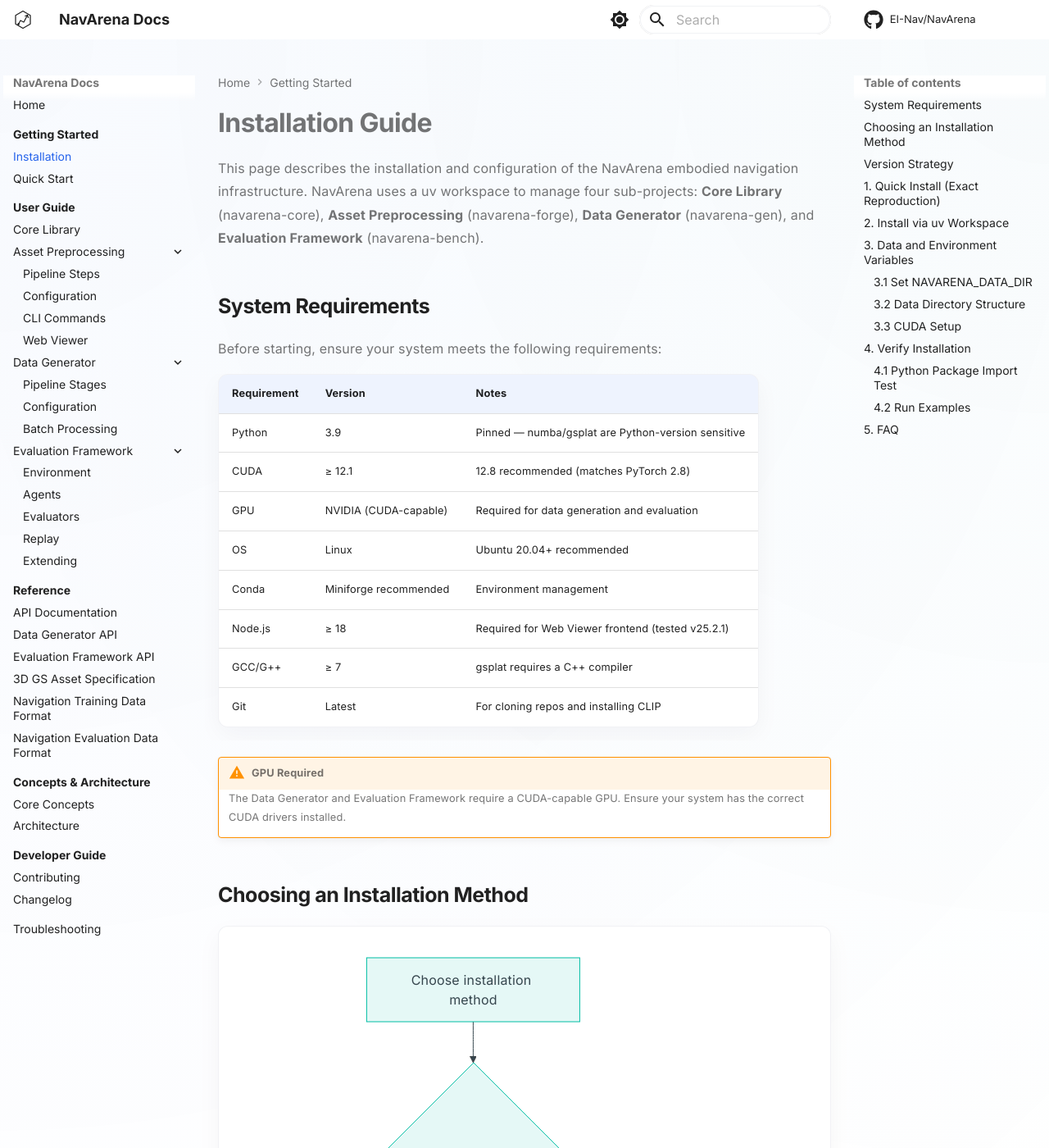
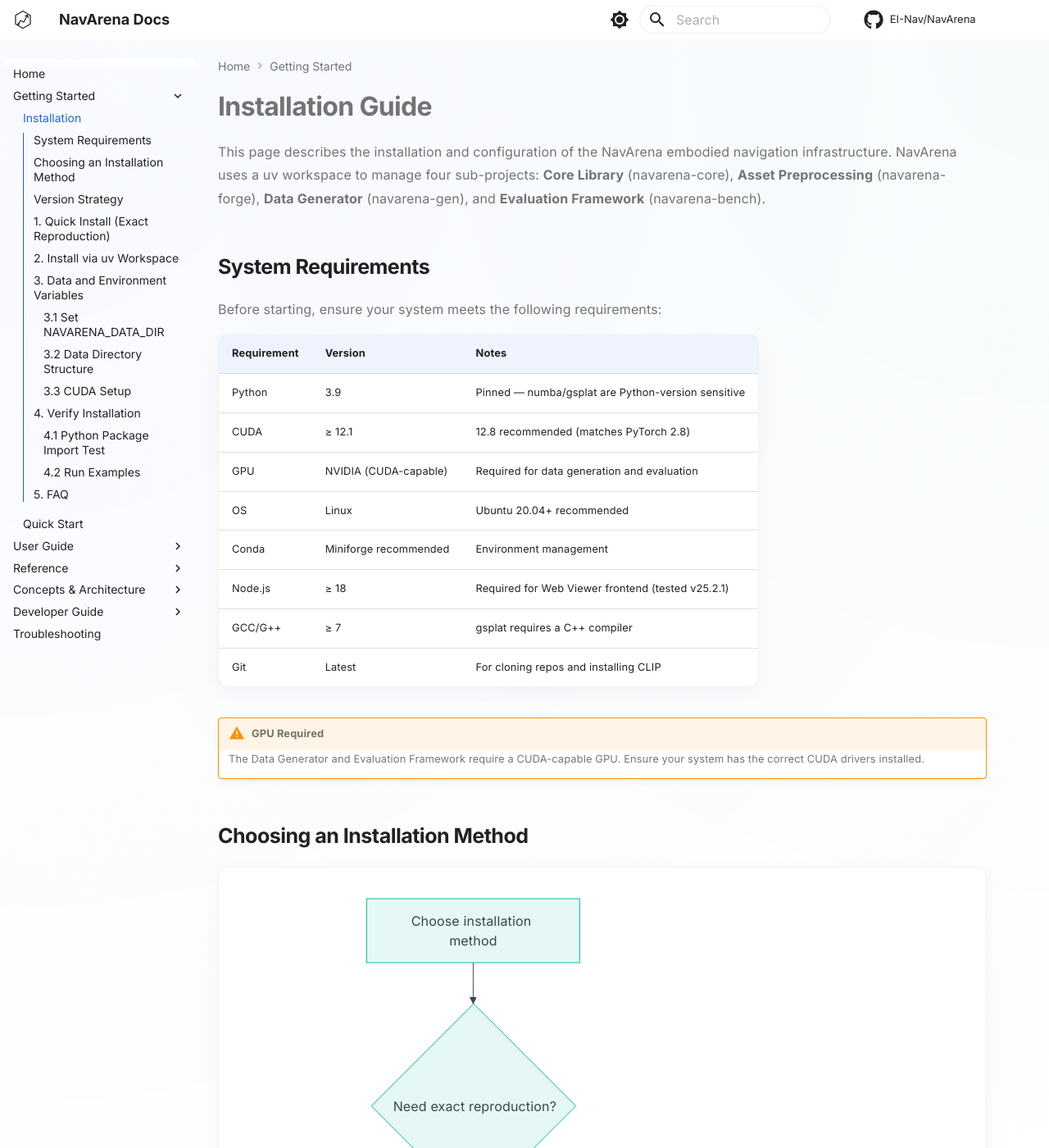
Before and after one commit to EI-Nav/NavArena-Doc, an MkDocs documentation site: the page built from docs/getting-started/installation.md, in a window 1280 px wide and 1400 px high. Shown: the whole window at 82% size. Built offline with MkDocs 1.6.1 and Material for MkDocs 9.7.7, drawn with Linux system fonts in a browser that asks for light colours; comment, search, counter and statistics services are not loaded.

Commit message:
fix: update

```diff
--- a/docs/stylesheets/extra.css
+++ b/docs/stylesheets/extra.css
@@ -15,6 +15,7 @@
   --navarena-radius-md: 18px;
   --navarena-radius-sm: 12px;
   --navarena-content-width: 82rem;
+  --md-sidebar-width: 14rem !important;
 }
 
 [data-md-color-scheme="slate"] {
@@ -51,11 +52,11 @@ body {
 }
 
 .md-main__inner {
-  margin-top: 1rem;
+  margin-top: 0;
 }
 
 .md-content__inner {
-  margin-bottom: 3rem;
+  padding-right: 3rem;
 }
 
 .md-typeset {
@@ -90,9 +91,10 @@ body {
   margin: 0 0 1em;
 }
 
-/* hide the empty announce banner — Material renders it with a near-black bg by default */
+/* hide announce slot — outer .md-banner still reserves height in Material 9.x */
+[data-md-component="announce"],
 .md-banner {
-  display: none;
+  display: none !important;
 }
 
 .md-header {
@@ -629,9 +631,14 @@ details {
   background: rgba(37, 99, 235, 0.7);
 }
 
+
 @media screen and (max-width: 76.1875em) {
   .md-main__inner {
-    margin-top: 0.5rem;
+    margin-top: 0;
+  }
+
+  .md-content__inner {
+    padding-right: 1rem;
   }
 
   .hero-content {
--- a/mkdocs.yml
+++ b/mkdocs.yml
@@ -42,11 +42,10 @@ theme:
     repo: fontawesome/brands/github
 
   features:
-    - navigation.sections
-    - navigation.expand
     - navigation.path
     - navigation.top
     - navigation.indexes
+    - toc.integrate
     - search.suggest
     - search.highlight
     - content.code.copy
--- /dev/null
+++ b/overrides/partials/nav.html
@@ -0,0 +1,30 @@
+{#-
+  Override: omit redundant site name next to sidebar logo (header already shows title).
+  Upstream: material/templates/partials/nav.html
+-#}
+{% import "partials/nav-item.html" as item with context %}
+{% set class = "md-nav md-nav--primary" %}
+{% if "navigation.tabs" in features %}
+  {% set class = class ~ " md-nav--lifted" %}
+{% endif %}
+{% if "toc.integrate" in features %}
+  {% set class = class ~ " md-nav--integrated" %}
+{% endif %}
+<nav class="{{ class }}" aria-label="{{ lang.t('nav') }}" data-md-level="0">
+  <label class="md-nav__title" for="__drawer">
+    <a href="{{ config.extra.homepage | d(nav.homepage.url, true) | url }}" title="{{ config.site_name | e }}" class="md-nav__button md-logo" aria-label="{{ config.site_name }}" data-md-component="logo">
+      {% include "partials/logo.html" %}
+    </a>
+  </label>
+  {% if config.repo_url %}
+    <div class="md-nav__source">
+      {% include "partials/source.html" %}
+    </div>
+  {% endif %}
+  <ul class="md-nav__list" data-md-scrollfix>
+    {% for nav_item in nav.items %}
+      {% set path = "__nav_" ~ loop.index %}
+      {{ item.render(nav_item, path, 1) }}
+    {% endfor %}
+  </ul>
+</nav>
```
